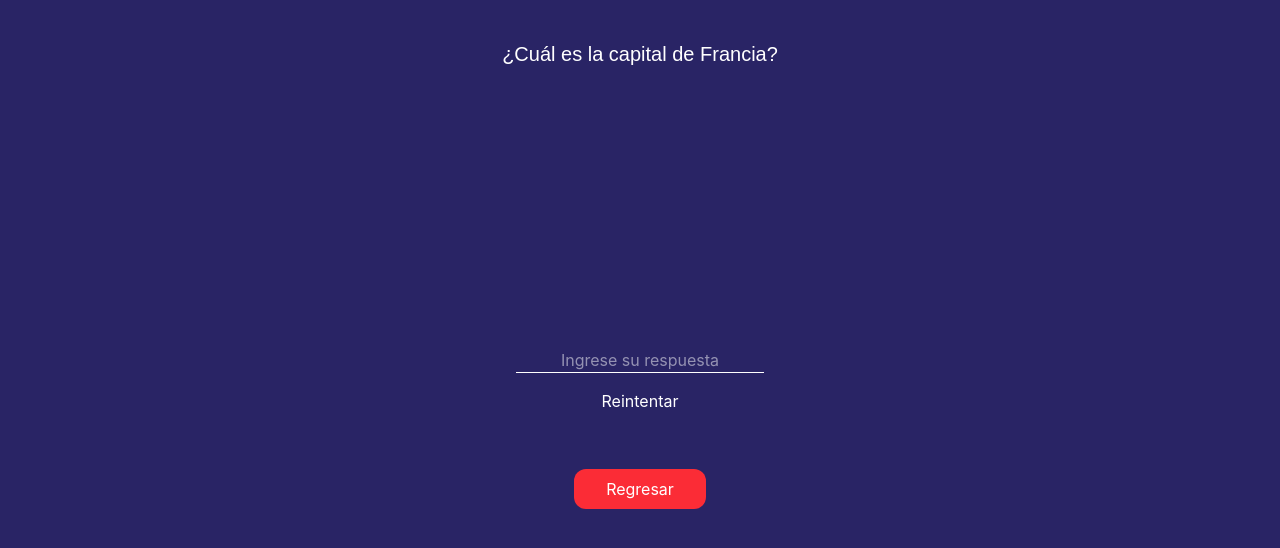
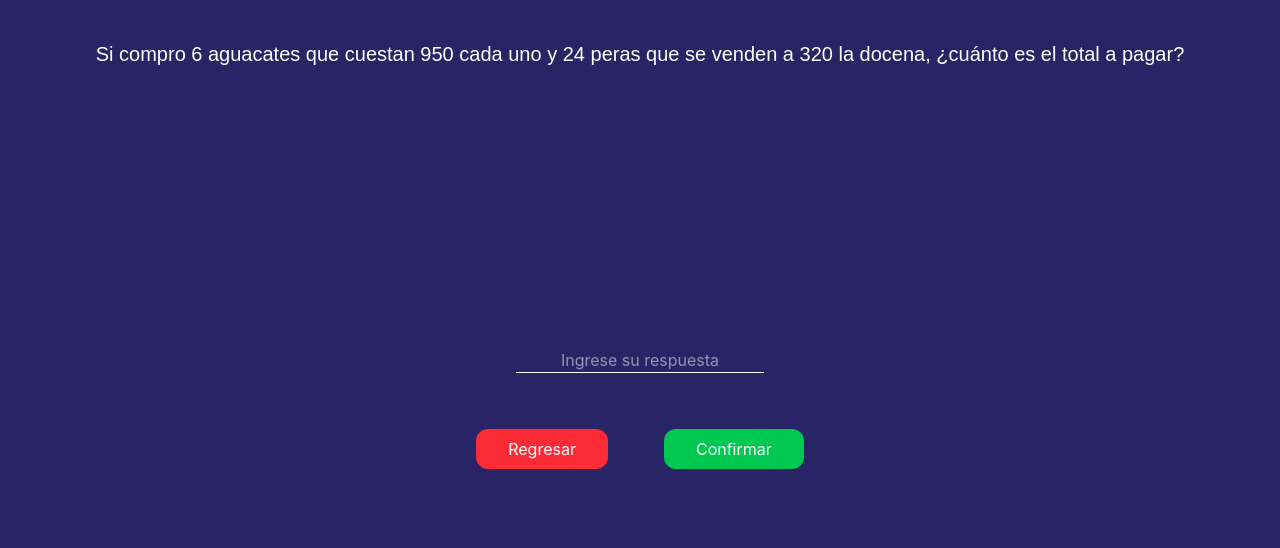
Before and after one commit to tairondeyron-oss/Juego-mental, a React (Vite) app: page /principal in a window 1280 px wide. Shown: the top 548 px of the page. Built offline with nearby package versions, Linux system fonts and the light colour scheme; a web font is replaced by a local one.

Commit message:
Logia del juego completada, solo falta ajustar la parte del final para que lance el mensaje de juego completado, del resto ya esta bien solo falta ordenar un poco el codigo y depurar lineas. Se volvio al camino ja,ja,ja,ja

```diff
--- a/src/components/Juego.jsx
+++ b/src/components/Juego.jsx
@@ -1,7 +1,6 @@
 import { useState } from "react";
 import { useNavigate } from "react-router-dom";
-import { LISTA_PREGUNTAS } from "../data/preguntas";
-
+import { LISTA_PREGUNTAS } from '../data/preguntas.js'
 
 export default function Juego() {
 
@@ -9,44 +8,54 @@ export default function Juego() {
 
     // Inicialización de estado preguntas desde 0 del array externo
     const [indicePregunta, setIndecePregunta] = useState(0);
-    const [opcionSeleccionada, setOpcionSeleccionada] = useState(null);
+    const [respuestaPregunta, setRespuestaPregunta] = useState(null);
     const [validarRespuesta, setValidarRespuesta] = useState(false);
     const [confirmarRespuesta, setConfirmarRespuesta] = useState(false);
     const [juegoTerminado, setJuegoTerminado] = useState(false)
 
 
     // Apuntar dinámicamente al objeto actual del array
-    const preguntaActual = LISTA_PREGUNTAS[indicePregunta]
+    const preguntaActual = LISTA_PREGUNTAS[indicePregunta];
 
-    // Guardar respuesta seleccionada
-    const escribirRespuesta = (opcion) => {
-        if(validarRespuesta) return;
-        setOpcionRespuesta(opcion);
-    }
+    // Responder pregunta
+    const textoRespuesta = (e) => {
+        setRespuestaPregunta(e.target.value);
+    };
 
     // Validar si la opcion es correcta
     const validarPregunta = () => {
-        if(!opcionSeleccionada) return alert('Seleccione una respuesta primero');
+        if(!respuestaPregunta) return alert('Seleccione una respuesta primero');
 
-        const confirmacion = opcionSeleccionada === preguntaActual.respuestaCorrecta;
-        setValidarRespuesta(validacion);
+        const confirmacion = respuestaPregunta === preguntaActual.respuestaCorrecta;
+        setValidarRespuesta(confirmacion);
         setConfirmarRespuesta(true);
+    };
+
+        // Manejar intento
+
+    const manejarIntento = () => {
+        setConfirmarRespuesta(false)
     }
 
     // Continuar si la opcion es correcta
 
     const validacionCorrecta = () =>{
         // Reiniciar estados
-        setOpcionSeleccionada(null);
+        setRespuestaPregunta(null);
         setValidarRespuesta(false);
+        setConfirmarRespuesta(false);
+
 
         // Aparecer nueva pregunta
-        if(preguntaActual + 1 < LISTA_PREGUNTAS.length){
-            preguntaActual(preguntaActual + 1);
+        if(indicePregunta + 1 < LISTA_PREGUNTAS.length){
+            setIndecePregunta(indicePregunta + 1)
         } else {
             setJuegoTerminado(true);
         }
-    }
+    };
+
+    // input tiene respuesta, confirmar, va y valida si lo del
+    //  input esta bien con el array en opcione correcta
 
     // Terminar juego si todas las respuestas son respondidas
 
@@ -57,7 +66,7 @@ export default function Juego() {
                 <p>Felcitaciones has completa exitosamente cada ejercicio matemático</p>
             </div>
         )
-    }
+    };
 
     // Navegar a inicio Boton volver
 
@@ -65,46 +74,55 @@ export default function Juego() {
 
     const navegarInicio = () => {
         navigate('/')
-    }
+    };
 
     return (
         <div className="min-h-screen w-full  bg-fondo ">
 
             <div className="flex flex-col mx-4 py-10  gap-4 items-center  text-white  ">
-                <h1 className="text-xl font-kite break-word whitespace-normal overflow-hidden text-center "
-                >{preguntaActual.enunciado}</h1>
+                <h1
+                className="text-xl font-kite break-word whitespace-normal overflow-hidden text-center "
+                >{preguntaActual.enunciado}
+                </h1>
 
                 <div className=" mt-66 border-b -pb-2  ">
                     <input
-                    onClick={escribirRespuesta}
+                    onChange={textoRespuesta}
+                    value={respuestaPregunta || ''}
                     className=" text-center focus:outline-none "
                     type="text" placeholder="Ingrese su respuesta" />
                 </div>
 
+                <div className="flex flex-row-reverse  gap-14 ">
+                    {!confirmarRespuesta && (
+                        <button
+                    onClick={validarPregunta}
+                    className="border-2  py-2 px-8 rounded-xl mt-10 bg-green-500 hover:bg-green-600 border-none "
+                    >Confirmar</button>
+                    )}
 
-                {!validarPregunta ? (
-                    <button
-                    onClick={validacionCorrecta}
-                    className="border-2  py-2 px-8 rounded-xl mt-10 bg-green-500 hover:bg-green-600 border-none " >
-                    Confirmar
-                    </button>
-
-                ) : (
-                    <button
-
-                    onClick={confirmarRespuesta ? validacionCorrecta : () => setValidarRespuesta(false)}
-                    >
-                    {confirmarRespuesta ? "Siguiente Pregunta" : "Reintentar"}
-                    </button>
-                )
-
-                }
-                <div className="flex  gap-14 ">
+                    {confirmarRespuesta && (
+                        validarRespuesta ? (
+                            <button
+                            onClick={validacionCorrecta}
+                            className="py-2 px-6  mt-10 rounded-2xl outline:border-none bg-blue-500 hover:bg-blue-600"
+                            > Siguiente pregunta
+                            </button>
+                        ) :
+                        <button
+                        onClick={manejarIntento}
+                        className="py-2 px-6 mt-10 rounded-2xl outline:border-none bg-red-500 hover:bg-red-600"
+                        >Intentar nuevamente
+                        </button>
+                    )}
 
                     <button
                     onClick={navegarInicio}
-                    className="border-2  py-2 px-8 rounded-xl mt-10   bg-red-500 hover:bg-red-600 border-none  " >Regresar</button>
+                    className="border-2  py-2 px-8 rounded-xl mt-10   bg-red-500 hover:bg-red-600 border-none  "
+                    > Regresar
+                    </button>
                 </div>
+
             </div>
         </div>
     )
--- a/src/data/preguntas.js
+++ b/src/data/preguntas.js
@@ -1,14 +1,52 @@
 export const LISTA_PREGUNTAS = [
         {
             id: 1,
-        enunciado: "¿Cuál es la capital de Francia?",
-        opciones: ["París", "Londres", "Berlín"],
-        respuestaCorrecta: "París"
+            enunciado: "Si compro 6 aguacates que cuestan 950 cada uno y 24 peras que se venden a 320 la docena, ¿cuánto es el total a pagar?",
+            respuestaCorrecta: '6340'
         },
         {
             id: 2,
-        enunciado: "¿Qué planeta es conocido como el Planeta Rojo?",
-        opciones: ["Venus", "Marte", "Júpiter"],
-        respuestaCorrecta: "Marte"
+            enunciado: "Si adquiero 4 melones a 1100 cada uno y 60 ciruelas que cuestan 150 por docena, ¿cuánto es el costo total de la compra?",
+            respuestaCorrecta: '5150'
+        },
+        {
+            id: 3,
+            enunciado: "Si tengo 7 pomelos que valen 400 cada uno y 36 maracuyás que cuestan 210 la docena, ¿cuál es el total a pagar?",
+            respuestaCorrecta: '3430'
+        },
+        {
+            id: 4,
+            enunciado: "Si compro 3 cajas de arándanos a 1800 cada una y 48 duraznos que se comercializan a 450 la docena, ¿cuánto suma el total de la cuenta?",
+            respuestaCorrecta: '7200'
+        },
+        {
+            id: 5,
+            enunciado: "Si adquiero 8 papayas que cuestan 1250 cada una y 12 granadillas que se venden a 380 la docena, ¿cuánto dinero necesito para pagar?",
+            respuestaCorrecta: '10380'
+        },
+        {
+            id: 6,
+            enunciado: "Si tengo 5 piñas que valen 750 cada una y 72 limas que cuestan 180 la docena, ¿cuál es el total a pagar por los productos?",
+            respuestaCorrecta: '4830'
+        },
+        {
+            id: 7,
+            enunciado: "Si compro 10 mangos a 350 cada uno y 18 guayabas que se venden a 160 la docena, ¿cuánto es el total de la compra?",
+            respuestaCorrecta: '3740'
+        },
+        {
+            id: 8,
+            enunciado: "Si adquiero 2 sandías a 2300 cada una and 84 naranjas que cuestan 220 por docena, ¿cuánto es el costo total a pagar?",
+            respuestaCorrecta: '6140'
+        },
+        {
+            id: 9,
+            enunciado: "Si tengo 9 cocos que valen 600 cada uno y 30 mandarinas que se venden a 240 la docena, ¿cuánto dinero suma la cuenta total?",
+            respuestaCorrecta: '6000'
+        },
+        {
+            id: 10,
+            enunciado: "Si compro 6 bolsas de cerezas a 1400 cada una y 96 higos que cuestan 290 la docena, ¿cuánto es el total a pagar?",
+            respuestaCorrecta: '10720'
         }
     ]
```
Lines whose indentation alone changed are shown as unchanged.
